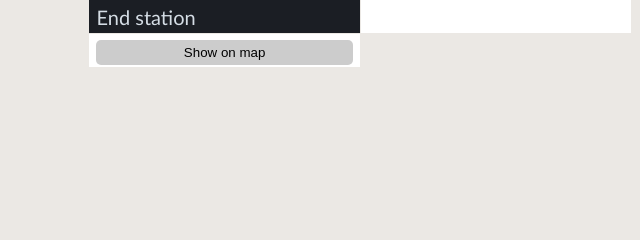
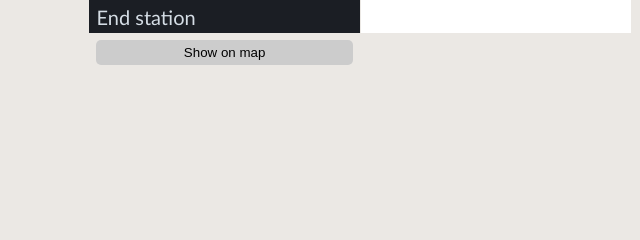
Before and after one commit to brochape/Villo-database, a Flask app: template src/templates/home.html in a window 1280 px wide. Shown: the part 302-542 px from the top of the page, without its empty margins (640-1280 px from the left). Run offline with Flask 2, Linux system fonts and the light colour scheme; the template is opened without the code that fills it, so the values that code supplies are empty.

Commit message:
Removed the background for buttons

```diff
--- a/src/templates/home.html
+++ b/src/templates/home.html
@@ -9,7 +9,7 @@
             <tr><th>Expiration date</th>
                 <td>{{ user["expiryDate"] }}</td>
                 {% if sub is defined %}
-                <td><form method="post" action=""><input class="normalbtn" type="submit" value="Renew subscription"/></form></td>
+                <td style="background:transparent;"><form method="post" action=""><input class="normalbtn" type="submit" value="Renew subscription"/></form></td>
                 {% endif %}
             </tr>
             <tr>
@@ -81,7 +81,7 @@
                 <td>{{ last_trip["ending"] }}</td>
             </tr>
             <tr>
-                <td><input class="normalbtn" type="submit" value="Show on map"/></td>
+                <td style="background:transparent;"><input class="normalbtn" type="submit" value="Show on map"/></td>
             </tr>
         </table>
     </div>
```
